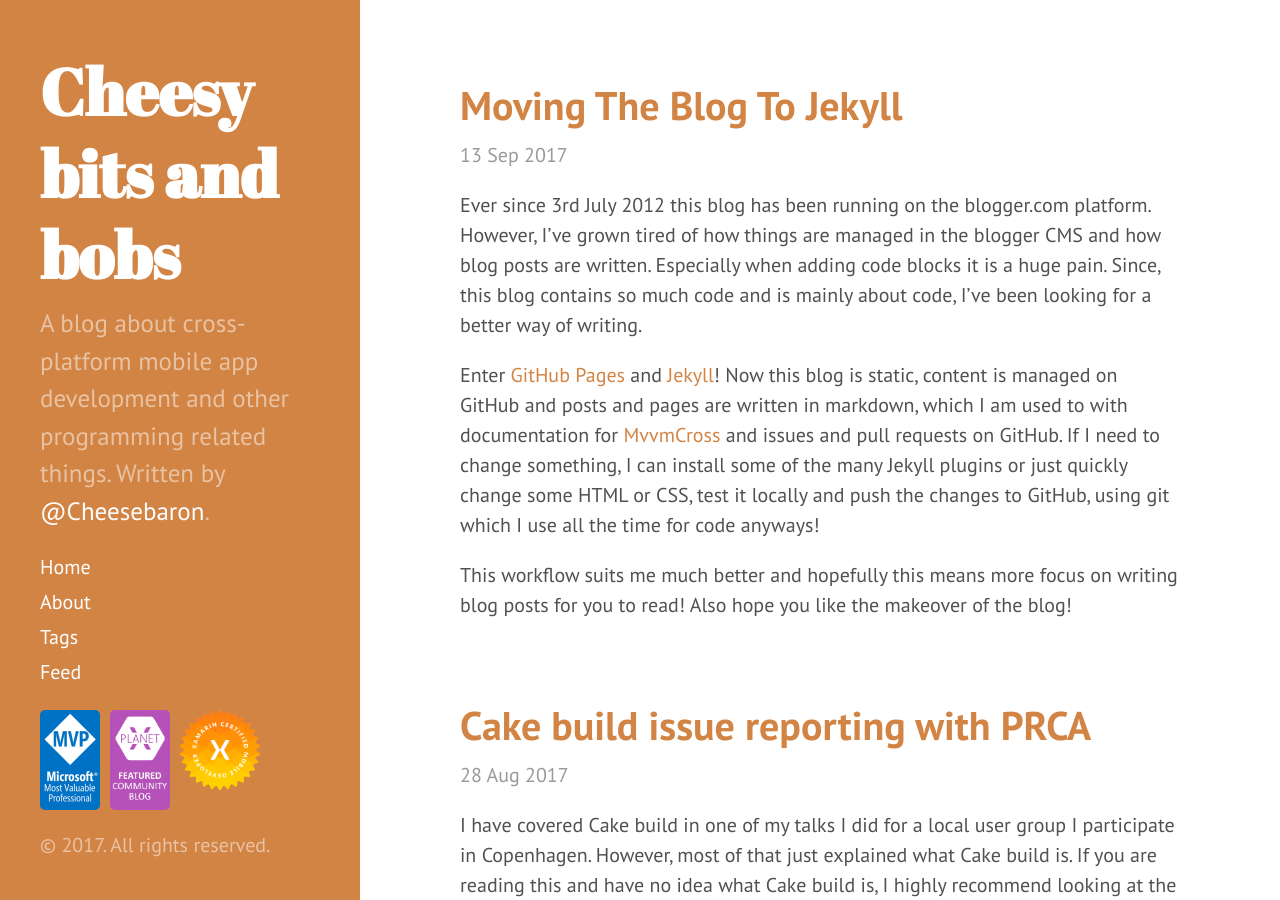
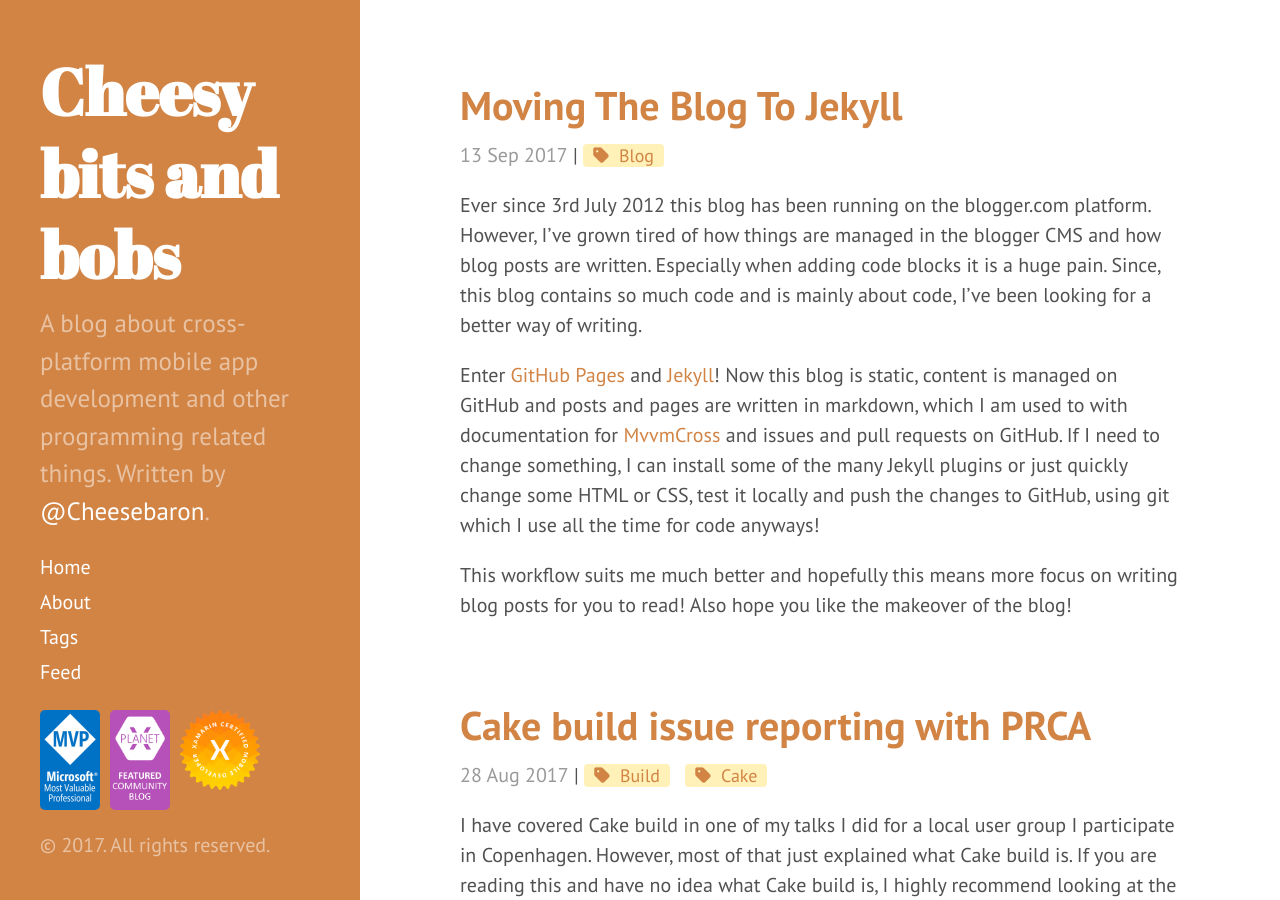
Before and after one commit to Cheesebaron/cheesebaron.github.io, a Jekyll site: the page built from index.html, in a window 1280 px wide and 900 px high. Built offline with Jekyll 4.4.1, drawn with Linux system fonts in a browser that asks for light colours; nearby versions of some CDN libraries; the list of posts is cut into pages by our own code; some of the changed text lies outside the part shown.

Commit message:
Add tags to posts on index too

```diff
--- a/index.html
+++ b/index.html
@@ -13,6 +13,13 @@
     </h1>
 
     <span class="post-date">{{ post.date | date_to_string }}</span>
+
+    {% if post.tags %} |
+    {% for tag in post.tags %}
+      <a href="{{ site.baseurl }}{{ site.tag_page }}#{{ tag | slugify }}" class="post-tag">{{ tag }}</a>
+    {% endfor %}
+    {% endif %}
+
     <article>
     {{ post.content }}
     </article>
```
